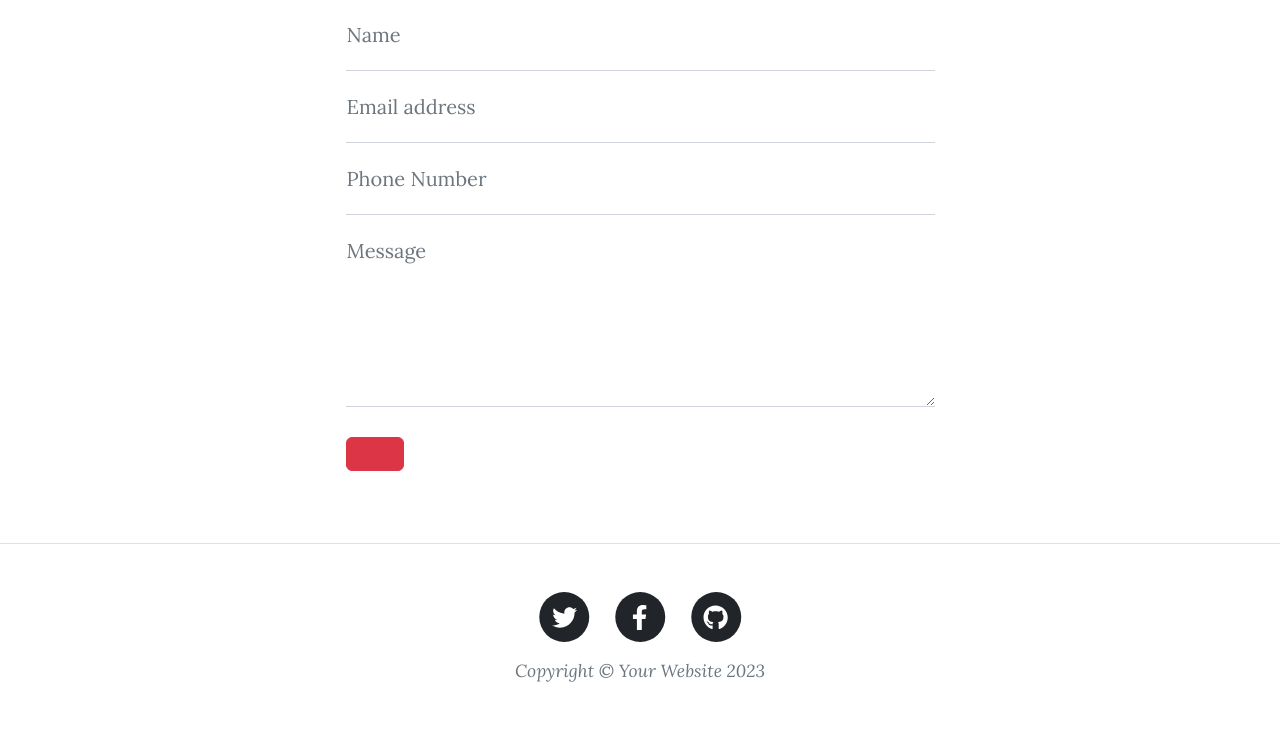
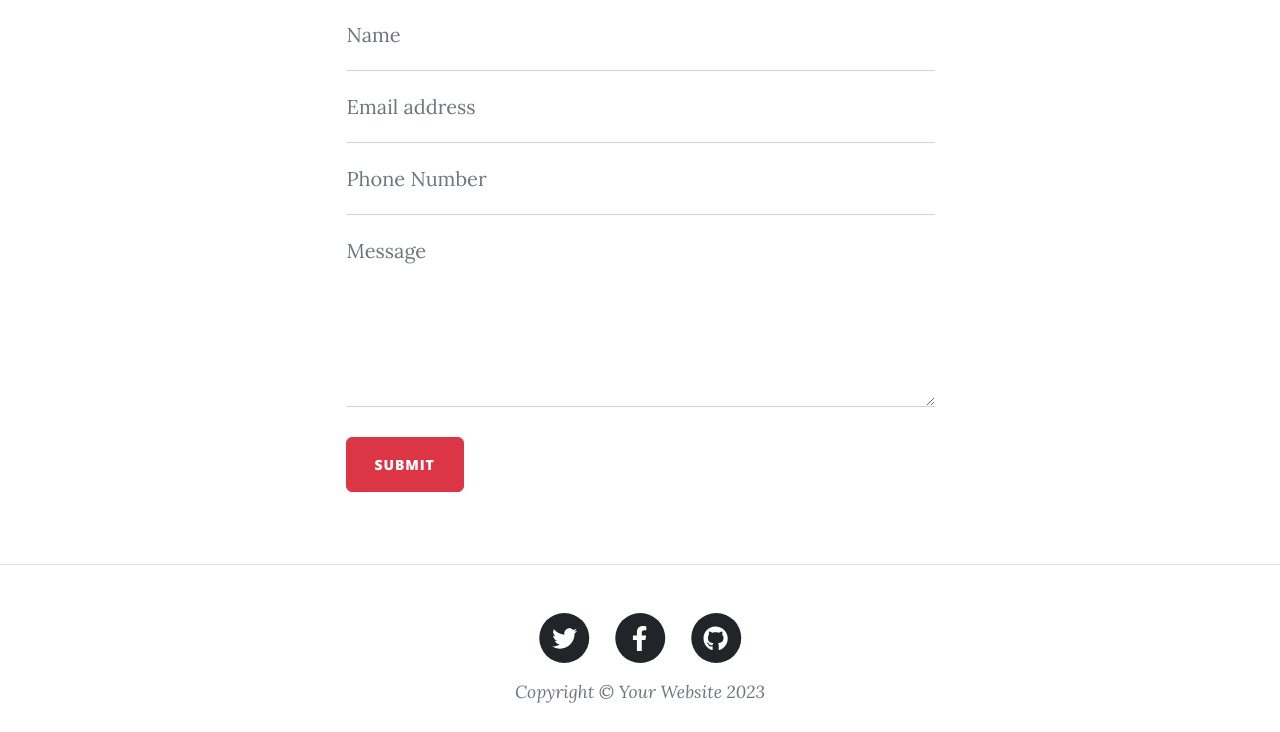
Before and after one commit to Mayank-2011/full-blog-website, a Flask app: page /contact in a window 1280 px wide. Shown: the part 721-1453 px from the top of the page. Before the commit the page ends 1403 px from the top, so only its background shows below. Run offline with Flask 3, Linux system fonts and the light colour scheme; some libraries are stand-ins or nearby versions.

```diff
--- a/templates/contact.html
+++ b/templates/contact.html
@@ -87,7 +87,7 @@
               class="btn btn-danger text-uppercase"
               id="submitButton"
               type="submit"
-            >
+            >Submit
             </button>
           </form>
         </div>
```
